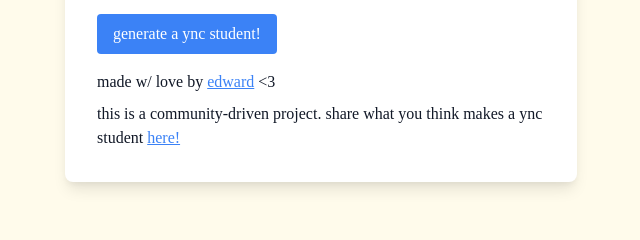
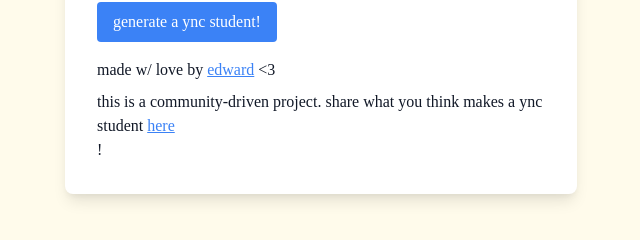
Before and after one commit to edliau/edliau.github.io, a website: page generator.html in a window 1280 px wide. Shown: the part 352-592 px from the top of the page, without its empty margins (319-959 px from the left). Drawn offline with nearby package versions, Linux system fonts and the light colour scheme; files that its build step writes are made by us from their sources.

Commit message:
minor visual adjustment

```diff
--- a/generator.html
+++ b/generator.html
@@ -26,7 +26,7 @@
         <p id="portfolio" class="text-lg"></p>
         <button id="generate-button" class="mt-4 px-4 py-2 bg-blue-500 text-white rounded hover:bg-blue-600 focus:outline-none focus:bg-blue-600">generate a ync student!</button>
         <p class="text-light pt-4">made w/ love by <a href="https://edliau.github.io/" class="text-blue-500 underline hover:text-blue-400">edward</a> <3</p>
-        <p class="text-light pt-2">this is a community-driven project. share what you think makes a ync student <a href="https://forms.gle/vK5B5YNFQMjNKKYP8" class="text-blue-500 underline hover:text-blue-400">here!</a></p>
+        <p class="text-light pt-2">this is a community-driven project. share what you think makes a ync student <a href="https://forms.gle/vK5B5YNFQMjNKKYP8" class="text-blue-500 underline hover:text-blue-400">here</a></p>!
     </div>
     <script src="./yalehnus-generator/portfolio.js">
     </script>
```
